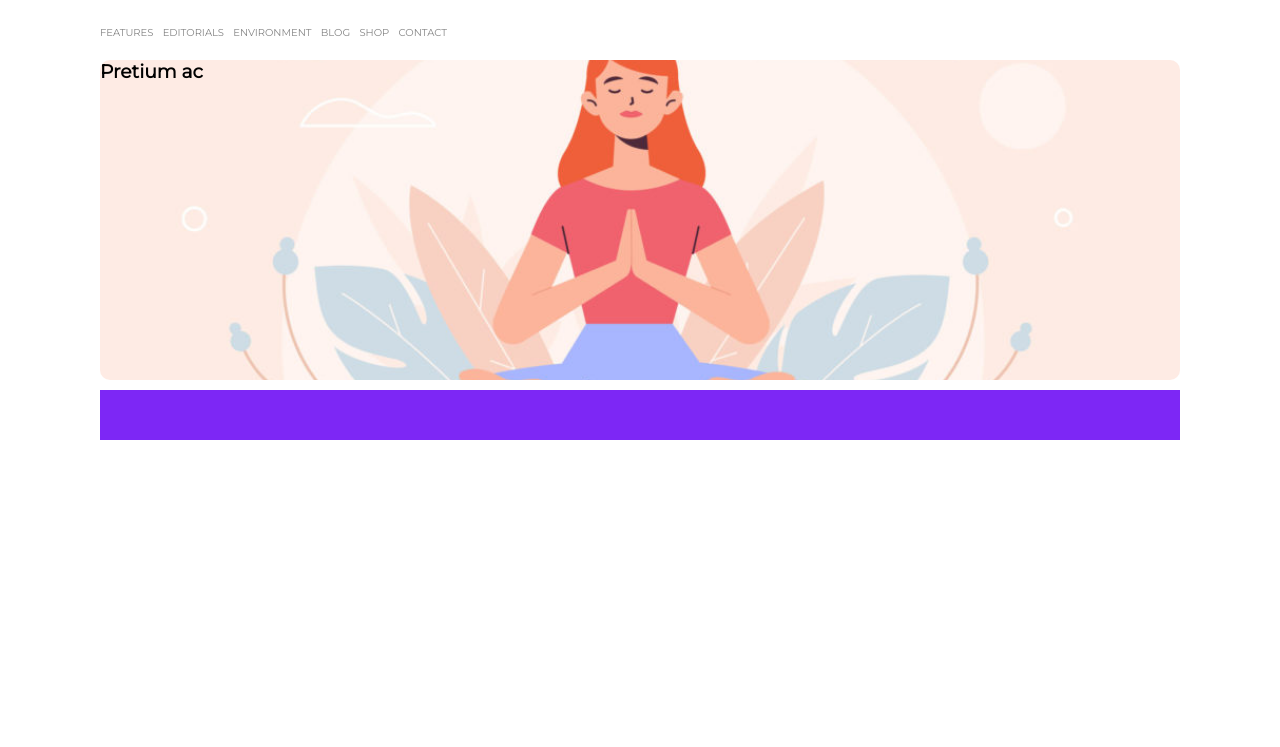
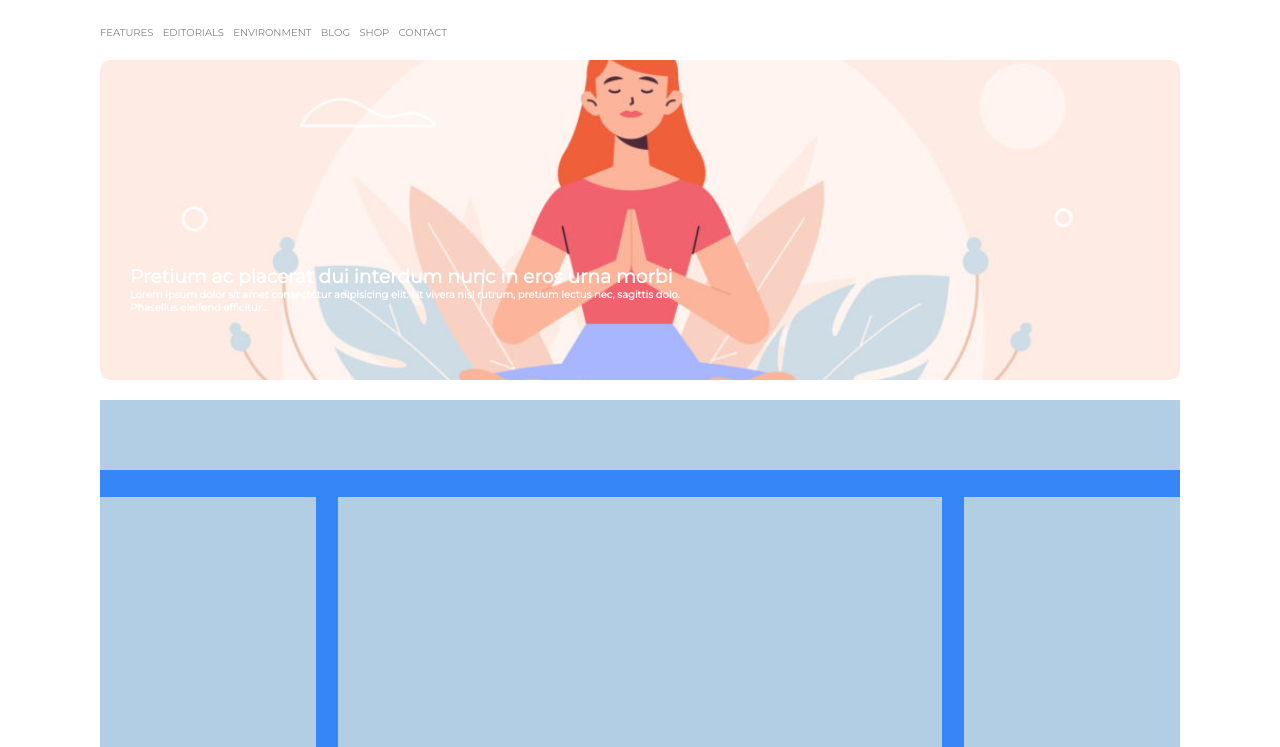
Before and after one commit to andrea-nuzzo/htmlcss-wp, a plain HTML site: page index.html in a window 1280 px wide. Shown: the part 53-800 px from the top of the page. Drawn offline with Linux system fonts and the light colour scheme.

Commit message:
css - jumbo tron formatting completed

```diff
--- a/css/style.css
+++ b/css/style.css
@@ -49,6 +49,16 @@ ul li {
   background-position: center;
   height: 320px;
   border-radius: 10px;
+  margin-bottom: 20px;
+}
+.text-jumbotron {
+  color: white;
+  width: 55%;
+  padding: 205px 0 0 30px;
+}
+
+.text-jumbotron div{
+  font-size: 10px;
 }
 
 /* <--- MAIN --->   */
--- a/index.html
+++ b/index.html
@@ -13,8 +13,12 @@
 </head>
 <body class="debug">
 
+    <!-- inizio header -->
     <header>
+        <!-- LOGO -->
         <img id="logo" src="img/logo.png" alt="Logo Neori">
+
+        <!-- MENU -->
         <nav>
             <ul>
                 <li><a href="#"></a>features</li>
@@ -25,19 +29,27 @@
                 <li><a href="#"></a>contact</li>
             </ul>
         </nav>
+
+        <!-- JUMBOTRON -->
         <div class="jumbotron">
-            <h3>Pretium ac </h3>
+            <div class="text-jumbotron">
+                <h3 class="title-jumbotron">Pretium ac placerat dui interdum nunc in eros urna morbi </h3>
+                <div class="description-jumbotron"><strong>Lorem ipsum dolor sit amet consectetur adipisicing elit. Ut vivera nisl rutrum, pretium lectus nec, sagittis dolo. Phasellus eleifend efficitur...</strong> </div>
+            </div>
         </div>
     </header>
+    <!-- fine header -->
 
-    <!-- <main>
+    <!-- inizio main -->
+    <main>
         <div class="clearfix">
             <div class="top-main"></div>
             <div class="bottom1-main left"></div>
             <div class="bottom2-main left"></div>
             <div class="bottom3-main left"></div>
         </div>
-    </main> -->
+    </main>
+    <!-- fine main -->
 
     <footer>
         <div class="footer"></div>
```
